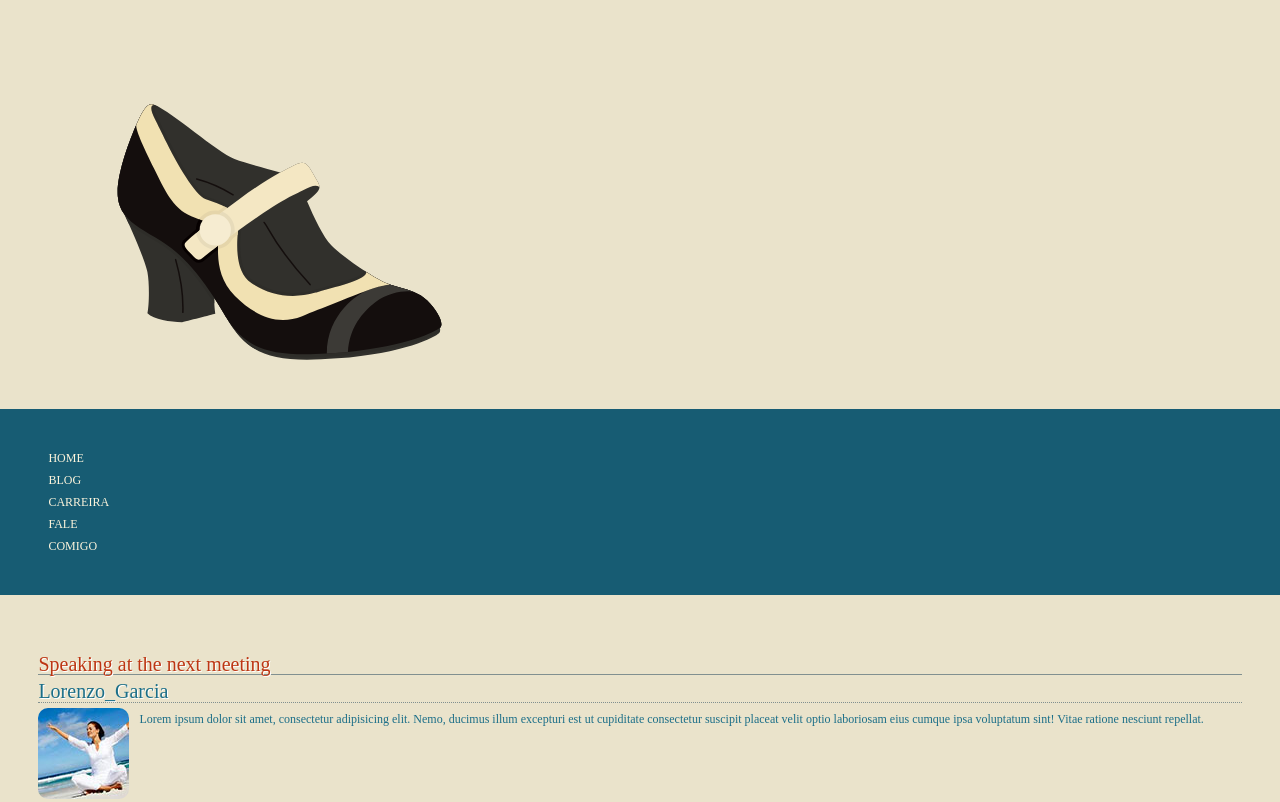
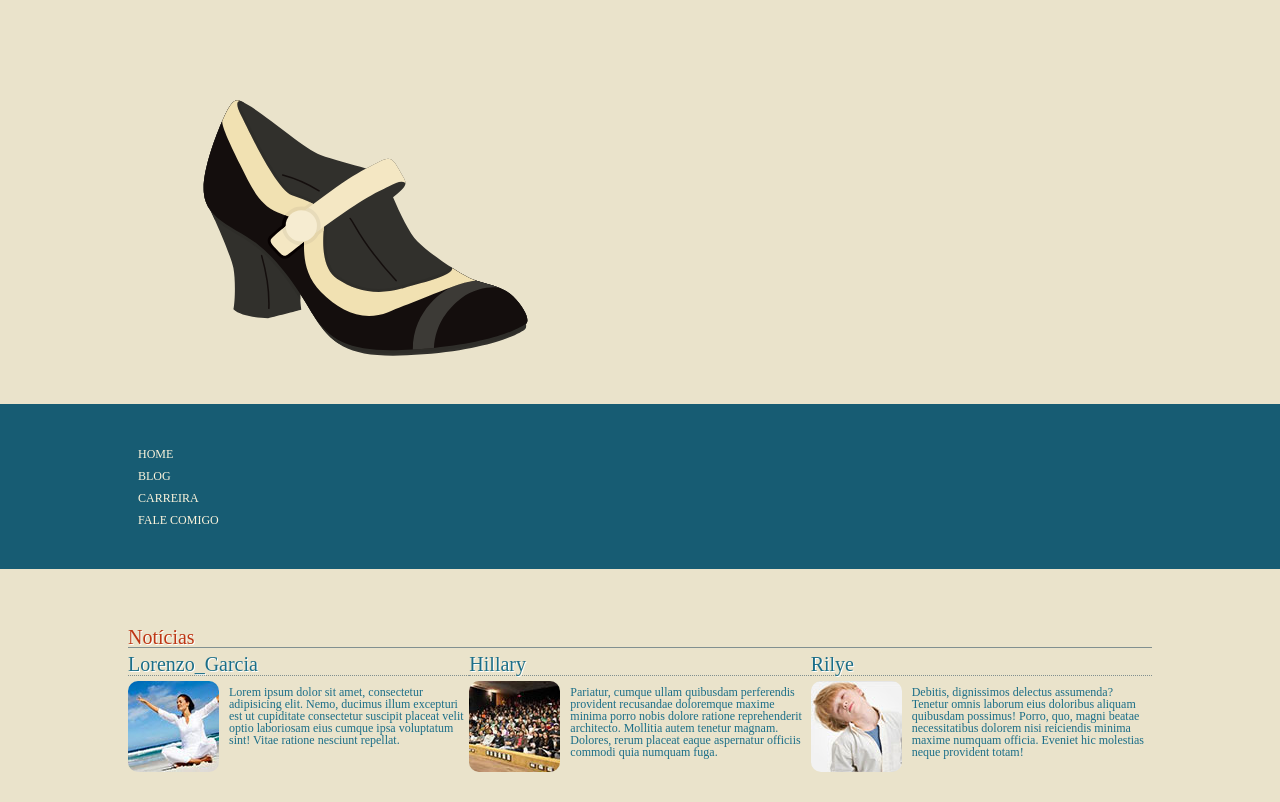
Before and after one commit to luizaprata/MariahProject, a website: page public/index.html in a window 1280 px wide. Shown: the top 802 px of the page. Drawn offline with Linux system fonts and the light colour scheme; files that its build step writes are made by us from their sources.

Commit message:
ajustes
css

```diff
--- a/public/index.html
+++ b/public/index.html
@@ -22,11 +22,14 @@
     <div class="navigation">
       <section class="layout">
         <ul class="nav">
-          <li><a href="#">HOME</a></li>
-          <li><a href="#">BLOG</a></li>
-          <li><a href="#">CARREIRA</a></li>
-          <li><a href="#">FALE</a></li>
-          <li><a href="#">COMIGO</a></li>
+          <li><a href="#">HOME</a>
+          </li>
+          <li><a href="#">BLOG</a>
+          </li>
+          <li><a href="#">CARREIRA</a>
+          </li>
+          <li><a href="#">FALE COMIGO</a>
+          </li>
         </ul>
       </section>
     </div>
@@ -34,21 +37,33 @@
 
   <div class="speakerslist">
     <section class="layout">
-      <h1>Speaking at the next meeting</h1>
+      <h1>Notícias</h1>
       <div class="speakers">
         <article class="artist">
           <h3>Lorenzo_Garcia</h3>
-          <p><a href="#"><img src="assets/img/blog/post1_thumb.jpg" alt="photo of Lorenzo_Garcia"></a></p>
+          <p>
+            <a href="#">
+              <img src="assets/img/blog/post1_thumb.jpg" alt="photo of Lorenzo_Garcia">
+            </a>
+          </p>
           <p>Lorem ipsum dolor sit amet, consectetur adipisicing elit. Nemo, ducimus illum excepturi est ut cupiditate consectetur suscipit placeat velit optio laboriosam eius cumque ipsa voluptatum sint! Vitae ratione nesciunt repellat.</p>
         </article>
         <article class="artist">
           <h3>Hillary</h3>
-          <p><a href="#"><img src="assets/img/blog/post2_thumb.jpg" alt="photo of Hillary"></a></p>
+          <p>
+            <a href="#">
+              <img src="assets/img/blog/post2_thumb.jpg" alt="photo of Hillary">
+            </a>
+          </p>
           <p>Pariatur, cumque ullam quibusdam perferendis provident recusandae doloremque maxime minima porro nobis dolore ratione reprehenderit architecto. Mollitia autem tenetur magnam. Dolores, rerum placeat eaque aspernatur officiis commodi quia numquam fuga.</p>
         </article>
         <article class="artist">
           <h3>Rilye</h3>
-          <p><a href="#"><img src="assets/img/blog/post3_thumb.jpg" alt="photo of Rilye"></a></p>
+          <p>
+            <a href="#">
+              <img src="assets/img/blog/post3_thumb.jpg" alt="photo of Rilye">
+            </a>
+          </p>
           <p>Debitis, dignissimos delectus assumenda? Tenetur omnis laborum eius doloribus aliquam quibusdam possimus! Porro, quo, magni beatae necessitatibus dolorem nisi reiciendis minima maxime numquam officia. Eveniet hic molestias neque provident totam!</p>
         </article>
       </div>
@@ -57,7 +72,7 @@
 
   <section class="layout">
     <div class="primary">
-      <article>
+      <article id="articlesPublished">
         <div id="idname">Lorem ipsum dolor sit amet, consectetur adipisicing elit. Delectus, voluptas sint iste numquam nostrum sunt quia itaque ea quo molestiae? Iure, tempore architecto modi amet enim ab harum consequuntur fugiat!</div>
         <div id="idname">Rem, blanditiis, accusantium iure amet ducimus rerum autem iusto vitae molestiae laborum animi voluptatem itaque? Nisi, optio quidem quisquam voluptatem fugit esse praesentium sapiente maiores odit ad! Doloremque, recusandae, cupiditate!</div>
         <div id="idname">Odio, aperiam, sit, laudantium fugit asperiores optio praesentium rerum ducimus qui reiciendis et deserunt vitae nemo libero eligendi autem repellat in veniam. Quaerat, eaque quos fugiat inventore consequuntur ea quia!</div>
@@ -76,10 +91,18 @@
   <footer>
     <section class="layout">
       <div class="socialmediaicons"><span class="title">join the movement:</span>
-      <ul>
-        <li><a href="http://twitter.com"><img src="assets/img/twitter.png" alt="icon for twitter" class="icon"></a></li>
-        <li><a href="http://facebook.com"><img src="assets/img/facebook.png" alt="icon for facebook" class="icon"></a></li>
-      </ul>
+        <ul>
+          <li>
+            <a href="http://twitter.com">
+              <img src="assets/img/twitter.png" alt="icon for twitter" class="icon">
+            </a>
+          </li>
+          <li>
+            <a href="http://facebook.com">
+              <img src="assets/img/facebook.png" alt="icon for facebook" class="icon">
+            </a>
+          </li>
+        </ul>
 
       </div>
     </section>
--- a/source/sass/layouts/base/_layout.scss
+++ b/source/sass/layouts/base/_layout.scss
@@ -47,16 +47,30 @@ p {
 .layout {
   @include clearfix; // compass
   padding: 3%;
+  max-width: $large-device;
+  position: relative;
+  margin-left: auto;
+  margin-right: auto;
 
   .primary {
 
-    @include respond-to($medium-device) {
-      width: percent(3,12);
-      float: right;
-      margin:auto;
+    #articlesPublished {
+      @include respond-to($small-device) {
+        width: percent(14,$grids);
+        float: left;
+        @include border-radius(10px);
+        color: $paleyellow;
+        background:$cyan;
+      }
+    }
+
+    .secondary {
+      @include respond-to($small-device) {
+        width: percent(7,$grids);
+        float: right;
+      }
     }
   }
-
 }
 
 .clear {
--- a/source/sass/pages/_home.scss
+++ b/source/sass/pages/_home.scss
@@ -5,13 +5,19 @@
 	.artist {
 		@include clearfix; // compass
 
+
+
+        @include respond-to($small-device) {
+          width: percent(7,$grids);
+          float: left;
+        }
+
 		h3 {
 			padding-top: 10px;
 			padding-bottom: 5px;
 			border-bottom: 1px dotted $lightgray;
 			margin-bottom: 5px;
 		}
-
 
 		img {
 			@include border-radius; //compass
@@ -24,7 +30,6 @@
 	}
 }
 
-
 #nextmeeting {
 	@include clearfix;
 
@@ -33,7 +38,7 @@
 		max-width: 130px;
 		float: left;
 
-		margin-right: 3%;
+		//margin-right: 3%;
 	}
 }
 
--- a/source/sass/resources/_functions.scss
+++ b/source/sass/resources/_functions.scss
@@ -14,12 +14,6 @@
 
 @mixin respond-to($media) {
   @if $media == $small-device {
-    @media only screen and (max-width: $small-device) { @content; }
-  }
-  @else if $media == $medium-device {
-    @media only screen and (max-width: $medium-device) { @content; }
-  }
-  @else if $media == $large-device {
-    @media only screen and (min-width: $large-device) { @content; }
+    @media only screen and (min-width: $small-device) { @content; }
   }
 }
--- a/source/sass/resources/_variables.scss
+++ b/source/sass/resources/_variables.scss
@@ -2,3 +2,5 @@
 $small-device: 480px;
 $medium-device: 768px;
 $large-device: 1024px;
+
+$grids: 21;
```
Also changed, not shown: public/assets/css/stylesheet.css.
